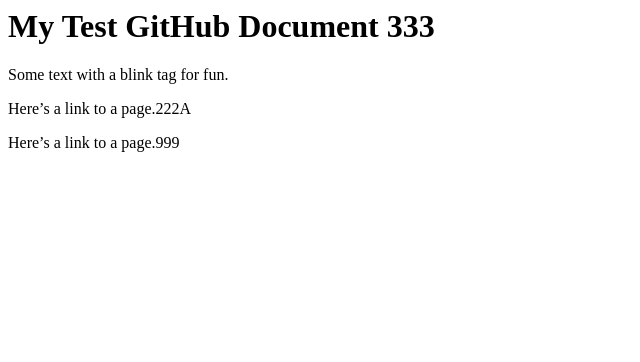
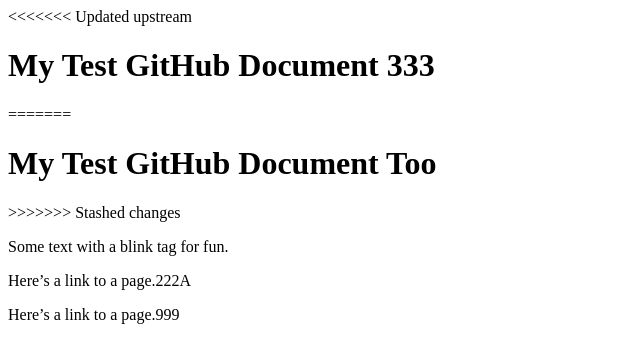
Before and after one commit to Kiliance/git_test, a plain HTML site: page index.html in a window 1280 px wide. Shown: the whole page, without its empty margins (0-640 px from the left). Drawn offline with Linux system fonts and the light colour scheme.

Commit message:
Update index.html
sss

```diff
--- a/index.html
+++ b/index.html
@@ -1,5 +1,9 @@
 <html>
+<<<<<<< Updated upstream
 	<h1>My Test GitHub Document 333</h1>
+=======
+	<h1>My Test GitHub Document Too</h1>
+>>>>>>> Stashed changes
 	<p>Some text with a <blink>blink tag</blink> for fun.</p>
 	<p>Here’s a link to a page.222A</p>
 	<p>Here’s a link to a page.999</p>
```
